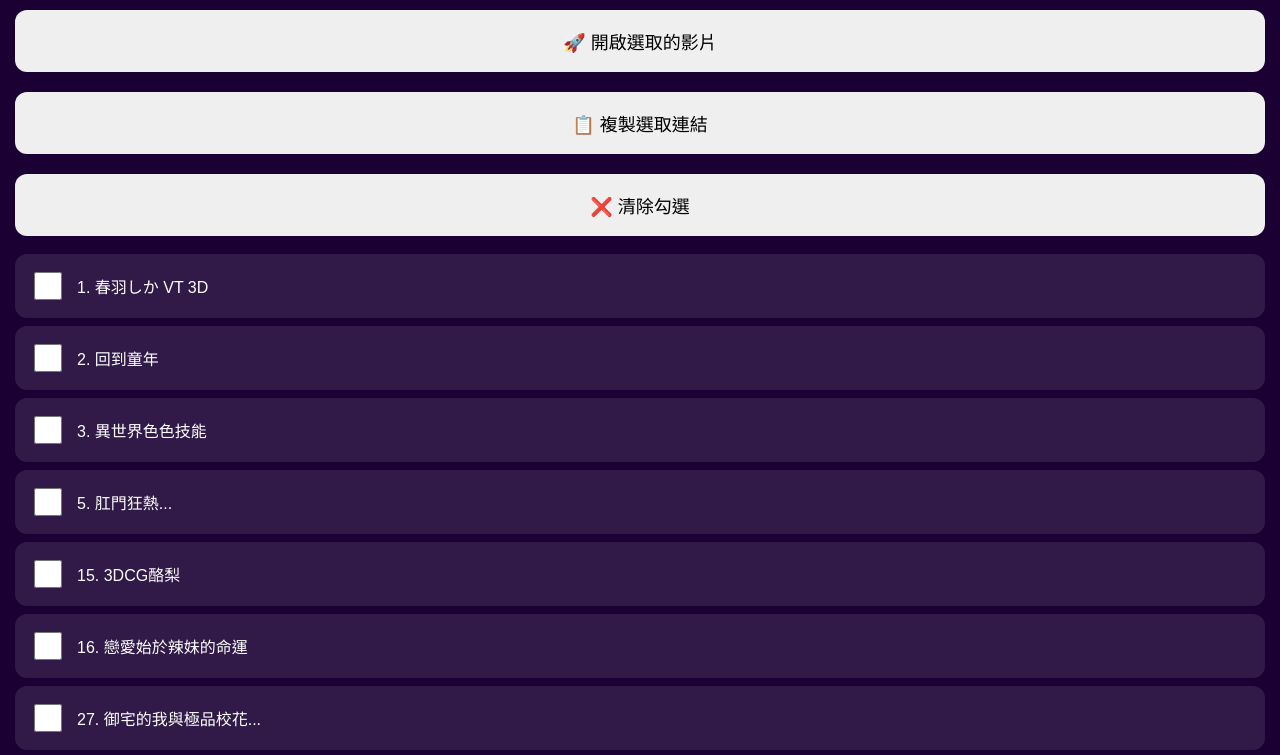
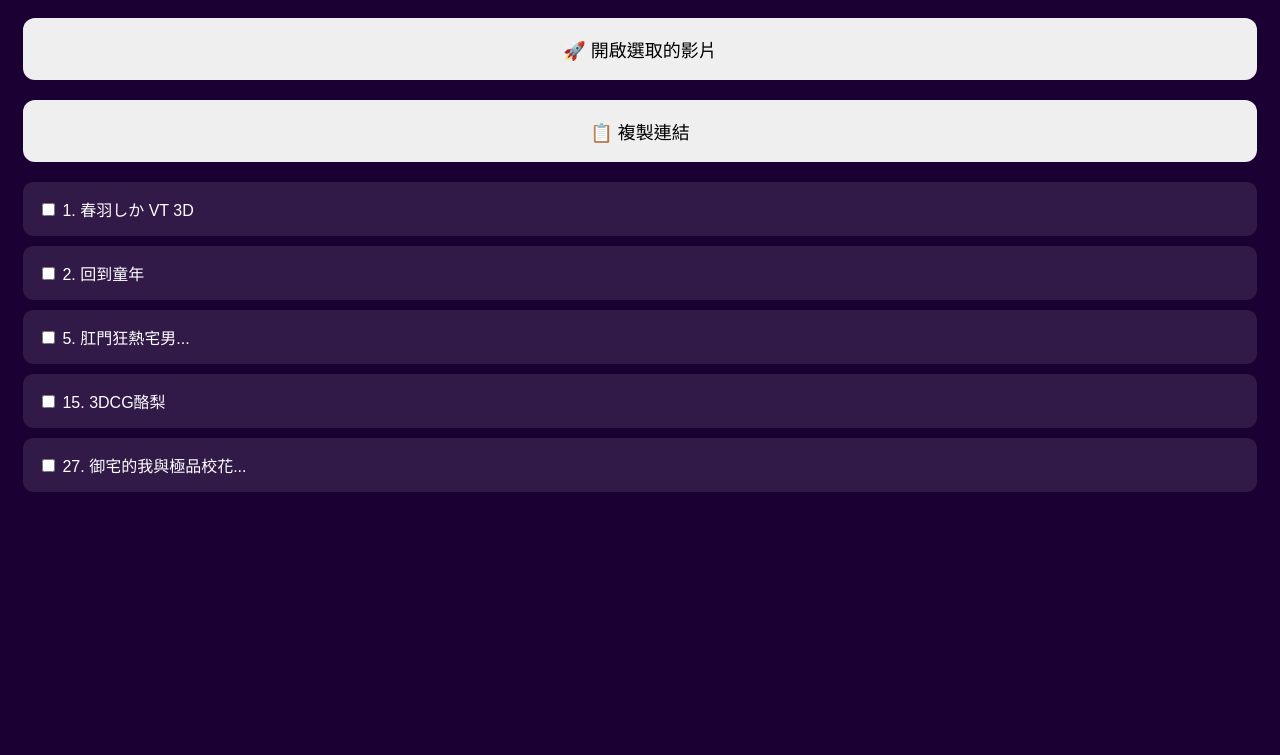
Before and after one commit to yanhong0717-cmyk/hanime-menu, a plain HTML site: page index.html in a window 1280 px wide. Shown: the part 104-859 px from the top of the page. After the commit the page ends 800 px from the top, so only its background shows below. Drawn offline with Linux system fonts and the light colour scheme.

Commit message:
Update index.html

```diff
--- a/index.html
+++ b/index.html
@@ -3,55 +3,57 @@
 <head>
     <meta charset="UTF-8">
     <meta name="viewport" content="width=device-width, initial-scale=1.0">
-    <title>Hanime 選單</title>
+    <title>Hanime 選單測試</title>
     <style>
-        body {background:#1a0033; color:#fff; font-family:sans-serif; margin:0; padding:15px;}
+        body {background:#1a0033; color:white; font-family:sans-serif; padding:15px;}
         h1 {text-align:center; color:#ff4da6;}
-        .item {padding:15px; background:rgba(255,255,255,0.1); margin:8px 0; border-radius:12px; display:flex; align-items:center;}
-        input[type=checkbox] {width:28px; height:28px; margin-right:15px;}
+        .item {padding:15px; background:rgba(255,255,255,0.1); margin:10px 0; border-radius:10px;}
         button {width:100%; padding:18px; margin:10px 0; border:none; border-radius:12px; font-size:18px;}
     </style>
 </head>
 <body>
-    <h1>Hanime 影片選單 (128部)</h1>
+    <h1>Hanime 選單測試版</h1>
 
     <button onclick="openSelected()">🚀 開啟選取的影片</button>
-    <button onclick="copySelected()">📋 複製選取連結</button>
-    <button onclick="clearAll()">❌ 清除勾選</button>
+    <button onclick="copySelected()">📋 複製連結</button>
 
     <div id="list"></div>
 
     <script>
-        const urls = {1:"https://hanime1.me/watch?v=406030",2:"https://hanime1.me/watch?v=22360",3:"https://hanime1.me/watch?v=39305",5:"https://hanime1.me/watch?v=404980",15:"https://hanime1.me/watch?v=100005",16:"https://hanime1.me/watch?v=405846",27:"https://hanime1.me/watch?v=405932",81:"https://hanime1.me/watch?v=39444",87:"https://hanime1.me/watch?v=406355",103:"https://hanime1.me/watch?v=114486",104:"https://hanime1.me/watch?v=154607",116:"https://hanime1.me/watch?v=114397",/*更多請告訴我*/};
-        const titles = {1:"春羽しか VT 3D",2:"回到童年",3:"異世界色色技能",5:"肛門狂熱...",15:"3DCG酪梨",16:"戀愛始於辣妹的命運",27:"御宅的我與極品校花...",81:"公園男人末路",87:"梅麻呂3D",103:"高質量 雷神 丘丘人",104:"高質量 胡桃 丘丘人",116:"布洛妮娅&可可利亚"};
+        const items = [
+            {n:1, t:"春羽しか VT 3D", u:"https://hanime1.me/watch?v=406030"},
+            {n:2, t:"回到童年", u:"https://hanime1.me/watch?v=22360"},
+            {n:5, t:"肛門狂熱宅男...", u:"https://hanime1.me/watch?v=404980"},
+            {n:15, t:"3DCG酪梨", u:"https://hanime1.me/watch?v=100005"},
+            {n:27, t:"御宅的我與極品校花...", u:"https://hanime1.me/watch?v=405932"}
+        ];
 
-        function render() {
-            let html = '';
-            for (let i = 1; i <= 128; i++) {
-                if (titles[i]) {
-                    html += `<div class="item"><input type="checkbox" value="${i}"><label>${i}. ${titles[i]}</label></div>`;
-                }
-            }
-            document.getElementById('list').innerHTML = html;
-        }
+        let html = '';
+        items.forEach(item => {
+            html += `<div class="item"><input type="checkbox" value="${item.n}"> ${item.n}. ${item.t}</div>`;
+        });
+        document.getElementById('list').innerHTML = html;
 
         function openSelected() {
             document.querySelectorAll('input:checked').forEach((cb,i) => {
-                setTimeout(() => window.open(urls[cb.value], '_blank'), i*600);
+                const id = parseInt(cb.value);
+                const found = items.find(x => x.n === id);
+                if (found) setTimeout(() => window.open(found.u, '_blank'), i*500);
             });
         }
 
         function copySelected() {
             let links = [];
-            document.querySelectorAll('input:checked').forEach(cb => links.push(urls[cb.value]));
-            if (links.length) navigator.clipboard.writeText(links.join('\n')).then(() => alert('已複製'));
+            document.querySelectorAll('input:checked').forEach(cb => {
+                const id = parseInt(cb.value);
+                const found = items.find(x => x.n === id);
+                if (found) links.push(found.u);
+            });
+            if (links.length > 0) {
+                navigator.clipboard.writeText(links.join('\n'));
+                alert('已複製 ' + links.length + ' 個連結');
+            }
         }
-
-        function clearAll() {
-            document.querySelectorAll('input[type="checkbox"]').forEach(c => c.checked = false);
-        }
-
-        render();
     </script>
 </body>
 </html>
```
